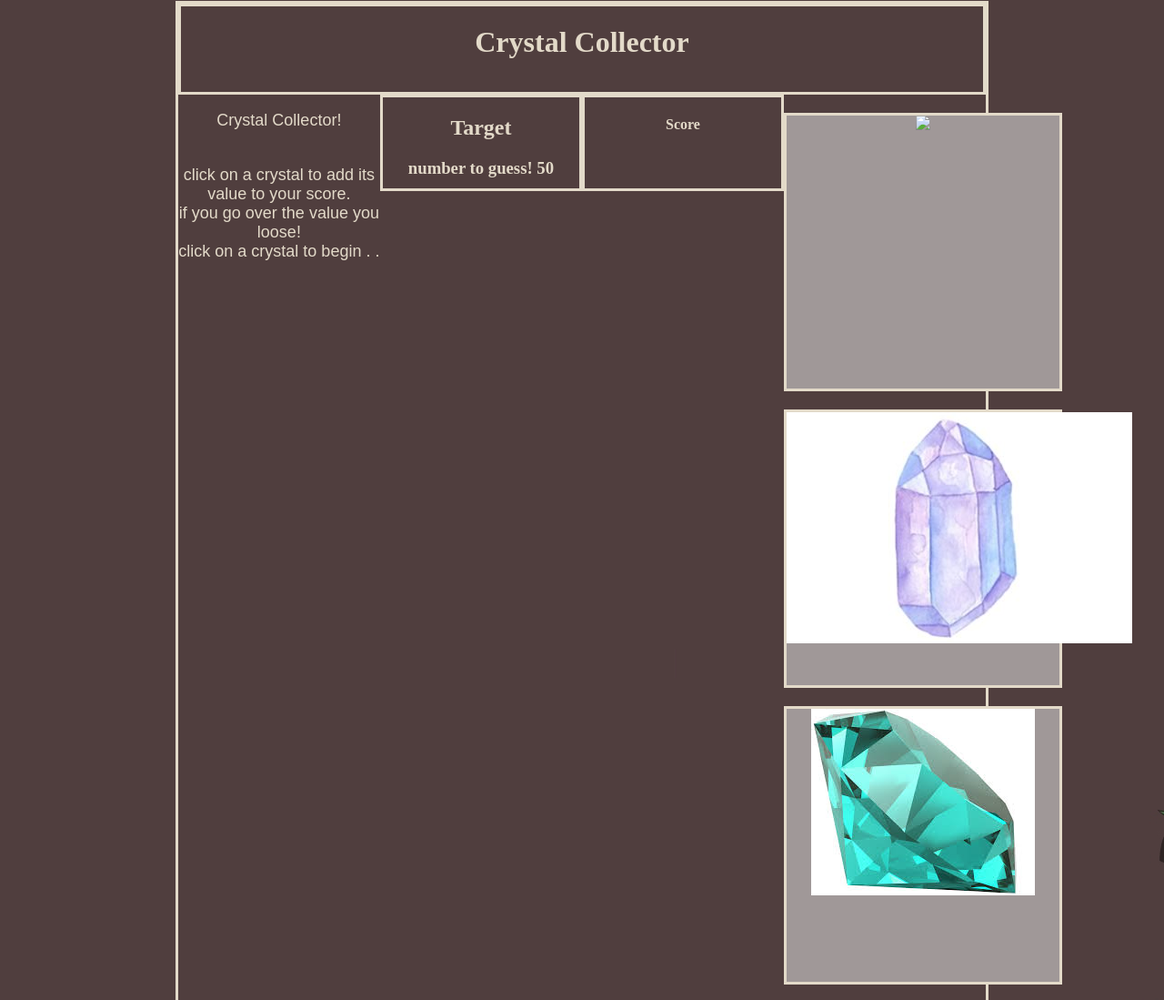
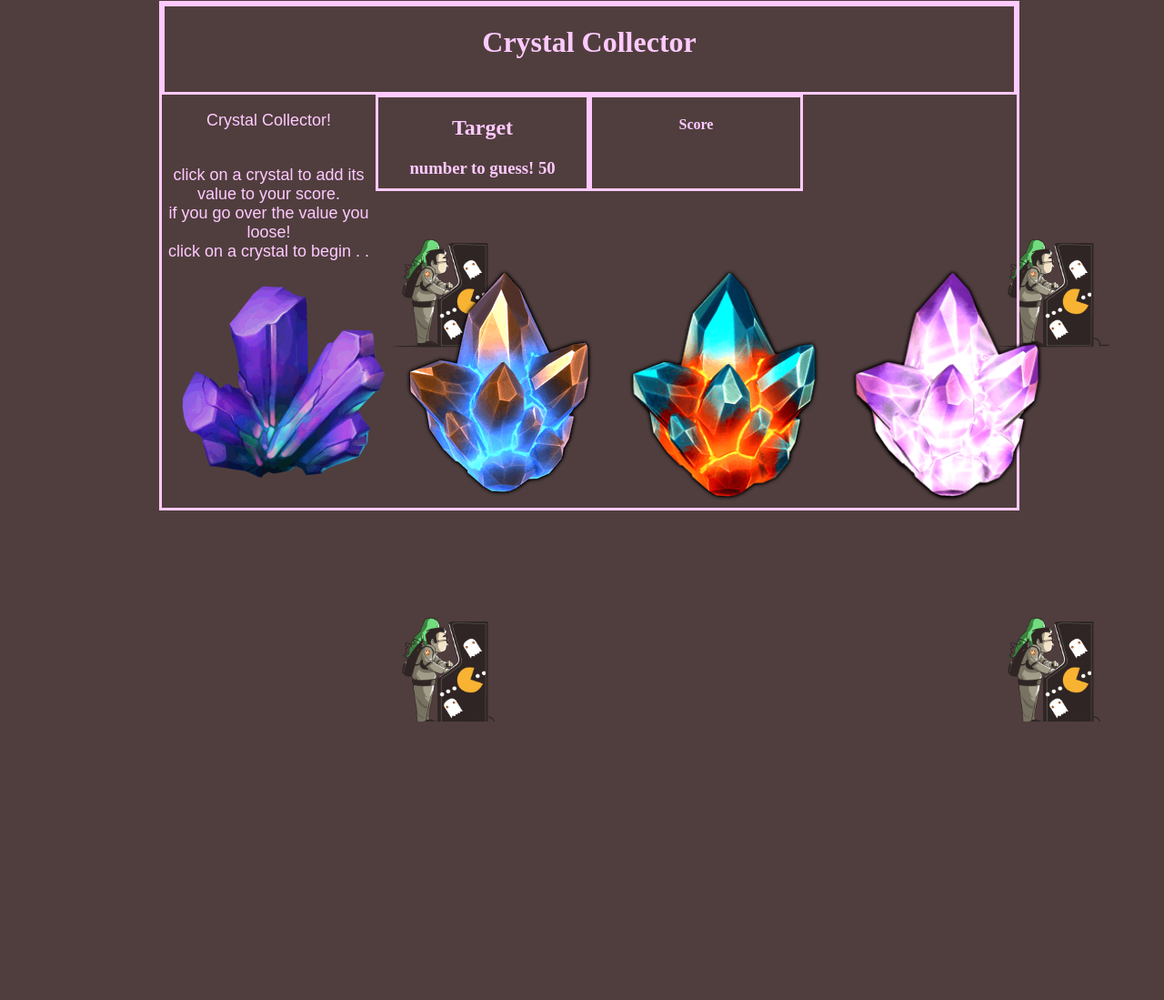
Before and after one commit to DEV-EGo/unit-4-crystalGame, a plain HTML site: page crystal game/index.html in a window 1280 px wide. Shown: the part 7-1106 px from the top of the page at 91% size. After the commit the page ends 800 px from the top, so only its background shows below. Drawn offline with nearby package versions, Linux system fonts and the light colour scheme.

Commit message:
crystal CSS

```diff
--- a/crystal game/assets/CSS/style.css
+++ b/crystal game/assets/CSS/style.css
@@ -1,8 +1,12 @@
 body{
     background-image: url("../images/arcade.jpg");
-    background-color: rgb(2, 214, 252);
+    /* background-repeat: no-repeat; */
+    background-size: contain;
+    width: 100%;
+  height: 400px;
+    background-color: rgb(80, 62, 62);
     display: grid;
-    color: #e3dac9;
+    color: #ffcaff;
     text-align: center;
     font-family: serif;
 }
@@ -70,16 +74,19 @@ body{
 }
 
 .crystal{
-    border-style: solid;
+
+    flex: 33.33%;
+    padding: 5px;
+    /* border-style: solid;
     background-color: rgb(160, 152, 152);
     width: 300px;
     height: 250px;
     margin: 20px;
     justify-content: center;
-    margin-right:auto;
-    margin-left:auto;
-    margin-top: 20px;
-    margin-bottom: 20px;
+    /* margin-right:auto;
+    margin-left:auto; */
+    /* margin-top: 20px; */
+    /* margin-bottom: 170px; */
 }
 
 .crystalimage{
@@ -90,33 +97,58 @@ body{
 #EmeraldCrystal{
     grid-column: 1;
     grid-row:3;
-    border-style: solid;
-    width: 300px;
-    height: 300px;
+    /* border-style: solid; */
+    width: 200px;
+    /* height: 50px; */
+
+    display: flex;
+    float: left;
+    height: 80%;
+    width: 83.33%;
+    /* padding: 5px; */
 }
 
 #PurpleCrystal{
     grid-column: 2;
     grid-row:3;
-    border-style: solid;
-    width: 300px;
-    height: 300px;
+    flex: 33%;
+    /* border-style: solid; */
+    width: 200px;
+    /* height: 50px; */
+
+    height: 80%;
+    width: 83.33%;
+
+    /* display: flex;
+    float: left; */
+
+    /* padding: 5px; */
 }
 
 #GreenCrystal{
     grid-column: 3;
-    grid-row:3;
-    border-style: solid;
-    width: 300px;
-    height: 300px;
+    grid-row: 4;
+    /* border-style: solid; */
+    width: 200px;
+    /* height: 50px; */
+
+    display: flex;
+    float: left;
+    width: 33.33%;
+    /* padding: 5px; */
 }
 
 #BlueCrystal{
     grid-column: 4;
-    grid-row:3;
-    border-style: solid;
-    width: 300px;
-    height: 300px;
+    grid-row: 5;
+    /* border-style: solid; */
+    width: 200px;
+    /* height: 50px; */
+
+    display: flex;
+    float: left;
+    width: 33.33%;
+    /* padding: 5px; */
 }
 
 .five{
@@ -133,7 +165,9 @@ body{
     text-align: center;
 }
 .game{
-.game{
     display: flex;
-    flex-direction: row;
+    /* flex-direction: row;
+    height: 200px;
+    width: 30%;
+    padding: 55%; */
 }
--- a/crystal game/index.html
+++ b/crystal game/index.html
@@ -1,21 +1,23 @@
 <!DOCTYPE html>
 <html>
     <title>homework</title>
+
     <head>
         <!-- <link rel="stylesheet" type="text/css" media="screen" href="assets/CSS/style.css" /> -->
         <link rel="stylesheet" href="assets/CSS/style.css">
     </head>
+
     <body>
 
-<div class = "wrapper" id ="container">
+        <div class="wrapper" id="container">
 
-    <div class= "one" id = "titleID">
+            <div class="one" id="titleID">
 
                 <h1>Crystal Collector</h1>
 
             </div>
 
-    <div id = "instructions">
+            <div id="instructions">
                 <p>Crystal Collector!</p>
                 <br>
                 click on a crystal to add its value to your score.
@@ -24,45 +26,47 @@
                 <br>
                 click on a crystal to begin . .
                 <br>
+
+                <div class="game">
+                    <div id="EmeraldCrystal" class="crystal" style="width:100%">
+                        <img src="assets/images/crystal.png">
+                    </div>
+
+                    <div id="PurpleCrystal" class="crystal" style="width:100%">
+                        <img src="assets/images/Arena_CrystalB.png">
+                    </div>
+
+                    <div id="GreenCrystal" class="crystal" style="width:100%">
+                        <img src="assets/images/Dcrystal.png">
+                    </div>
+
+                    <div id="BlueCrystal" class="crystal" style="width:100%">
+                        <img src="assets/images/Ccrystal.png">
+                    </div>
+                </div>
+
             </div>
 
 
-<div class = "two" id="comp">
+            <div class="two" id="comp">
 
                 <h2>Target</h2>
 
-    <h3>number to guess! <span id ="number-to-guess"></span></h3>
+                <h3>number to guess! <span id="number-to-guess"></span></h3>
             </div>
 
-<div class= "three" id="user">
+            <div class="three" id="user">
                 <h4>Score</h4>
 
                 <h5><span id="userNumber"></span></h5>
 
             </div>
 
-
-    <div class="game">
-        <div id = "EmeraldCrystal" class="crystal">
-            <img src="assets/images/crystalA.jpg">
-        </div>
-
-        <div id = "PurpleCrystal" class= "crystal">
-            <img src= "assets/images/crystalB.jpg">
-        </div>
-
-        <div id = "GreenCrystal" class= "crystal">
-            <img src= "assets/images/crystalC.jpg">
-        </div>
-
-        <div id = "BlueCrystal" class= "crystal">
-            <img src= "assets/images/crystalD.jpg">
-        </div>
-    </div>
         </div>
 
         <script type="text/javascript" src="https://cdnjs.cloudflare.com/ajax/libs/jquery/3.2.1/jquery.min.js"></script>
 
-    <script src= "assets/Javascript/GameCrystal.js"></script>
+        <script src="assets/Javascript/GameCrystal.js"></script>
     </body>
+
 </html>
```
Also changed, not shown: crystal game/assets/Javascript/GameCrystal.js (+29 -11 lines), index.html (deleted, +0 -68 lines), crystal game/assets/images/Arena_CrystalB.png (added), crystal game/assets/images/Ccrystal.png (added), crystal game/assets/images/Dcrystal.png (added), crystal game/assets/images/crystal.png (added), 1 other file. Lines whose indentation alone changed are shown as unchanged.
